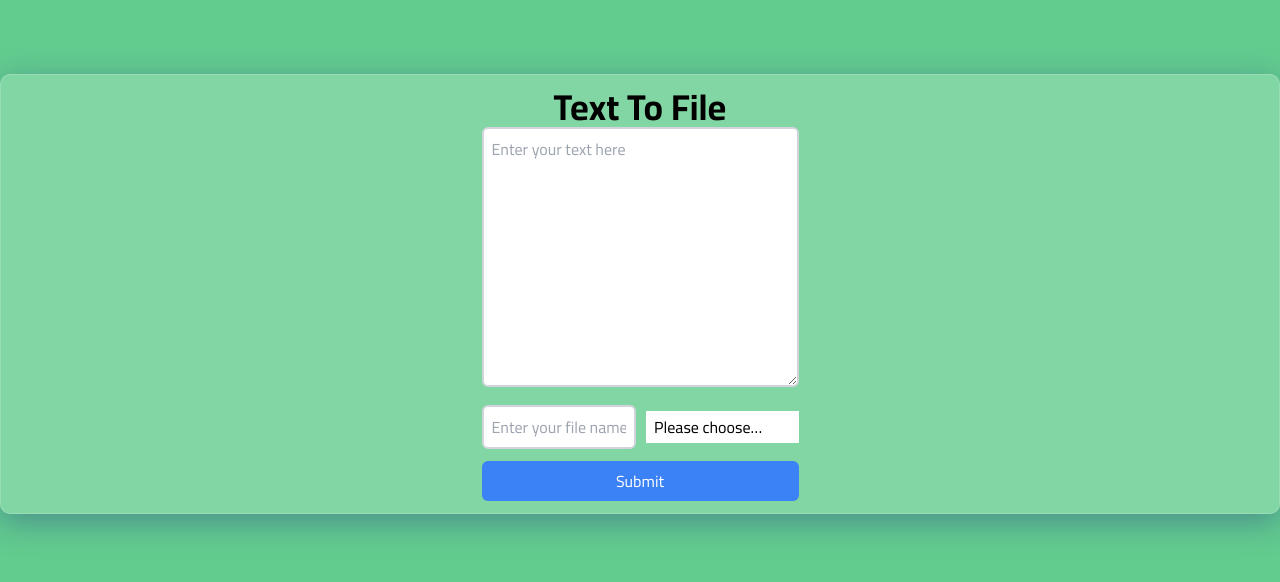
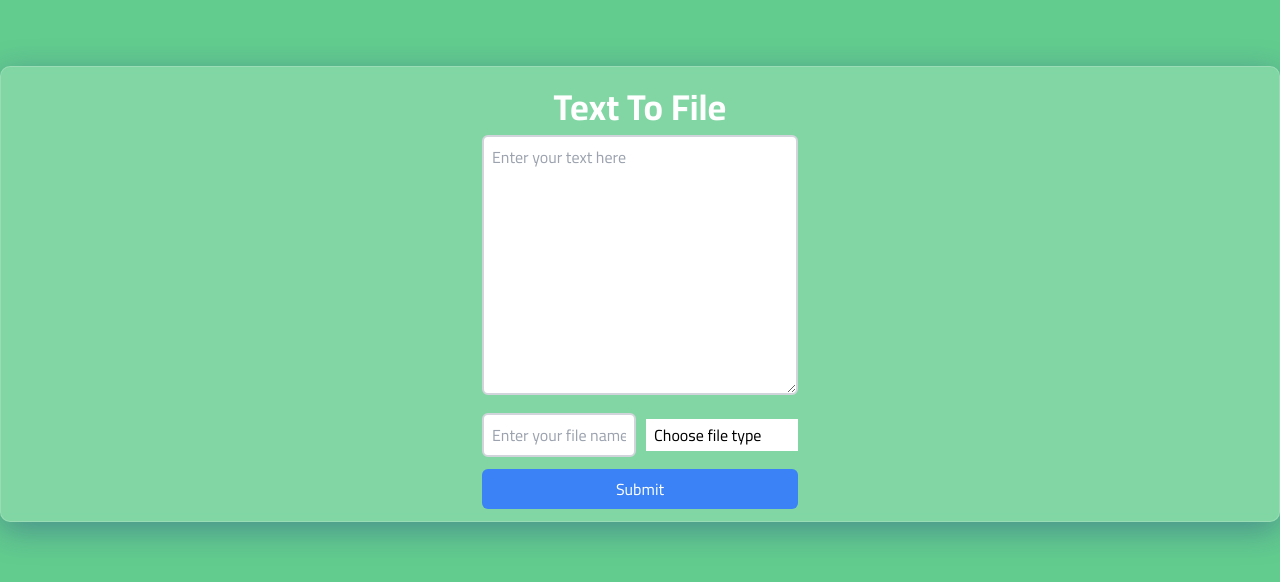
Before and after one commit to abdellatif-laghjaj/text-to-file, a plain HTML site: page index.html in a window 1280 px wide. Shown: the part 106-688 px from the top of the page. Drawn offline with nearby package versions, Linux system fonts and the light colour scheme.

Commit message:
bug fixes

```diff
--- a/css/style.css
+++ b/css/style.css
@@ -11,6 +11,8 @@ body {
 
 .container {
     width: 400px;
+    max-width: 400px;
+    min-width: 400px;
     display: flex;
     justify-content: center;
     align-items: center;
--- a/index.html
+++ b/index.html
@@ -14,7 +14,7 @@
 <body>
     <div class="container">
         <div class="text-center">
-            <h1 class="text-4xl font-bold">Text To File</h1>
+            <h2 class="text-4xl font-bold text-white my-2">Text To File</h2>
         </div>
         <div class="text-center form">
             <textarea name="text" id="text" cols="30" rows="10" class="w-full p-2 border-2 border-gray-300 rounded-md"
@@ -23,10 +23,10 @@
                 <input type="text" name="filename" id="filename" class="w-full p-2 border-2 border-gray-300 rounded-md"
                     placeholder="Enter your file name">
                 <select class="appearance-none w-full py-1 px-2 bg-white" name="whatever" id="frm-whatever">
-                    <option value="">Please choose&hellip;</option>
-                    <option value="1">Item 1</option>
-                    <option value="2">Item 2</option>
-                    <option value="3">Item 3</option>
+                    <option value="">Choose file type</option>
+                    <option value="txt">txt</option>
+                    <option value="html">html</option>
+                    <option value="doc">doc</option>
                 </select>
             </div>
             <button class="bg-blue-500 text-white p-2 rounded-md w-full">Submit</button>
```
